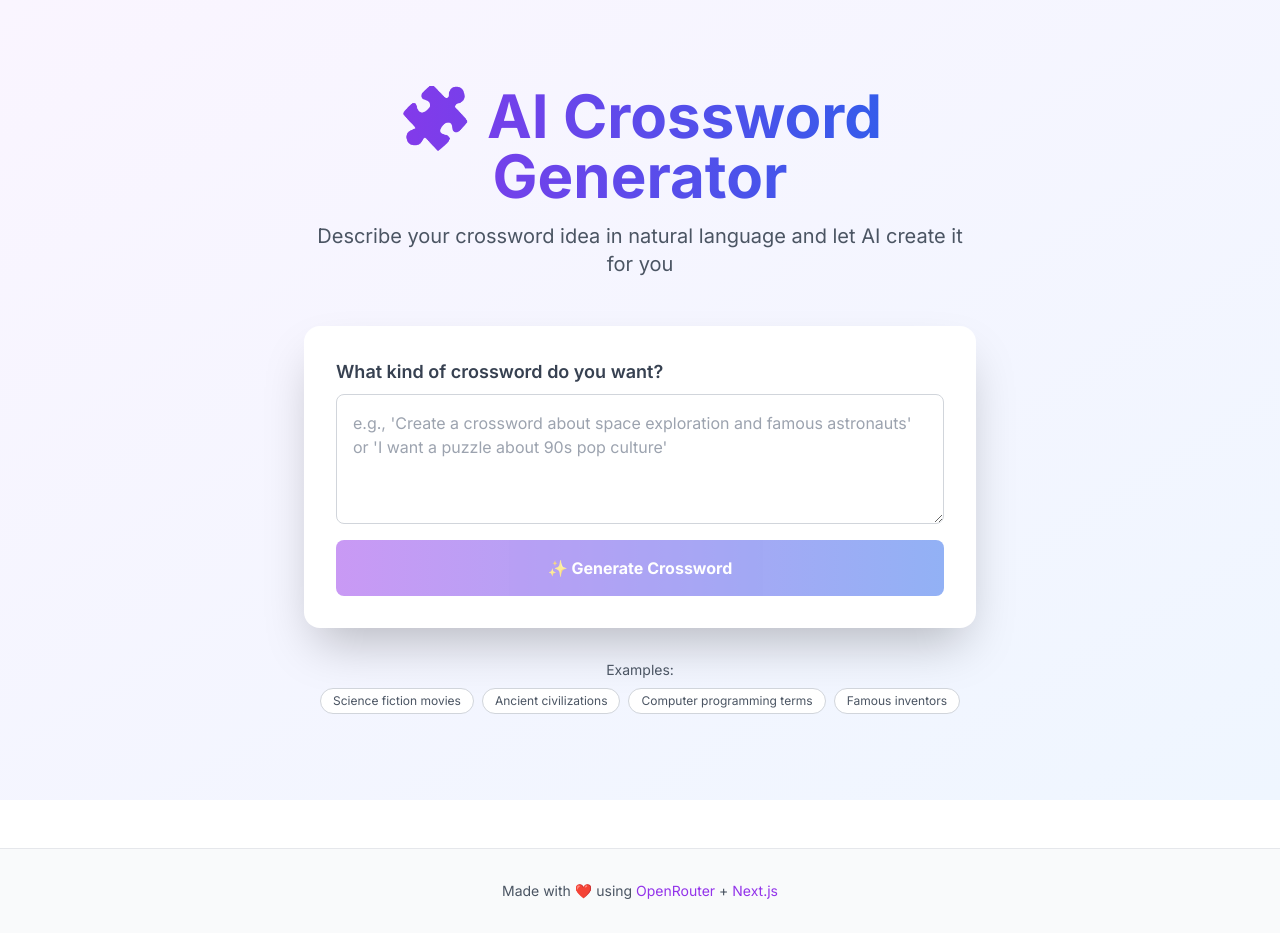
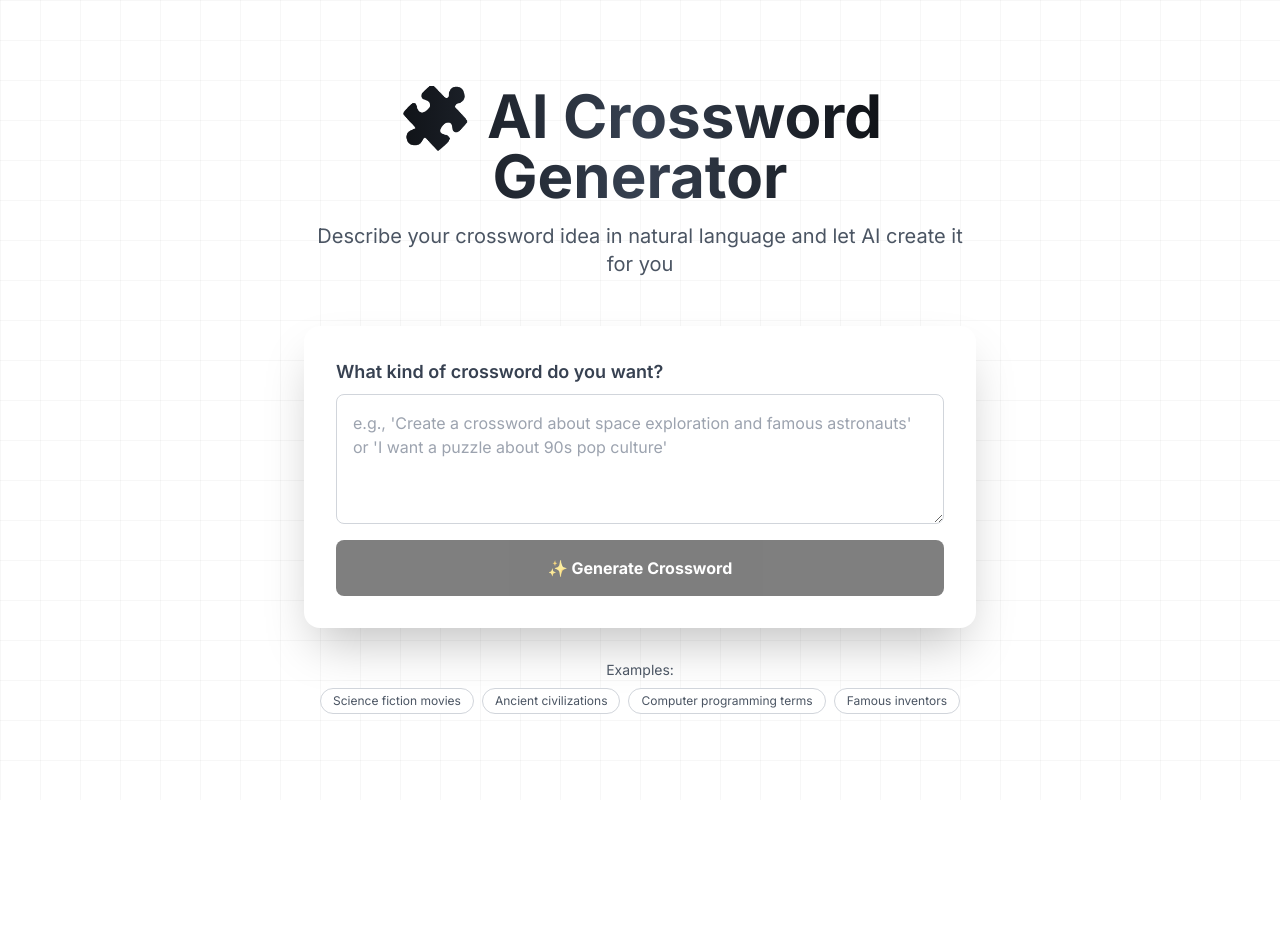
Before and after one commit to filiksyos/ai-crossword-generator, a Next.js app: page / in a window 1280 px wide. After the commit the page ends 800 px from the top, so only its background shows below. Built offline with nearby package versions, Linux system fonts and the light colour scheme.

Commit message:
whatever

```diff
--- a/app/components/ClueList.tsx
+++ b/app/components/ClueList.tsx
@@ -13,7 +13,7 @@ export default function ClueList({ clues, completedClues }: ClueListProps) {
 
   const renderClues = (clueList: CrosswordClue[], title: string) => (
     <div className="mb-6">
-      <h3 className="text-xl font-bold mb-3 text-gray-800">{title}</h3>
+      <h3 className="text-xl font-bold mb-3 text-black">{title}</h3>
       <div className="space-y-2">
         {clueList.map((clue) => (
           <div
@@ -22,7 +22,7 @@ export default function ClueList({ clues, completedClues }: ClueListProps) {
               completedClues.has(clue.number) ? 'bg-green-100 text-green-800' : 'bg-gray-50'
             }`}
           >
-            <span className="font-semibold">{clue.number}.</span> {clue.clue}
+            <span className="font-bold text-black">{clue.number}.</span> <span className="text-gray-700">{clue.clue}</span>
           </div>
         ))}
       </div>
@@ -30,7 +30,7 @@ export default function ClueList({ clues, completedClues }: ClueListProps) {
   );
 
   return (
-    <div className="bg-white p-6 rounded-lg shadow-lg max-h-[600px] overflow-y-auto">
+    <div className="bg-white/90 backdrop-blur-sm p-6 rounded-lg shadow-lg max-h-[600px] overflow-y-auto">
       {renderClues(acrossClues, 'Across')}
       {renderClues(downClues, 'Down')}
     </div>
--- a/app/components/CrosswordGrid.tsx
+++ b/app/components/CrosswordGrid.tsx
@@ -65,32 +65,31 @@ export default function CrosswordGrid({
   }, [selectedCell, grid, onCellChange, onCellSelect]);
 
   return (
-    <div ref={gridRef} className="inline-block bg-white p-4 rounded-lg shadow-lg">
-      <div className="grid gap-0" style={{ gridTemplateColumns: 'repeat(12, 1fr)' }}>
+    <div ref={gridRef} className="border-2 border-black rounded-lg overflow-hidden">
+      <div className="grid grid-cols-12 gap-0">
         {grid.map((row, y) =>
           row.map((cell, x) => (
             <div
               key={`${x}-${y}`}
               onClick={() => !cell.isBlank && onCellSelect(x, y)}
-              className={`w-10 h-10 border border-gray-400 relative cursor-pointer ${
-                cell.isBlank
-                  ? 'bg-black'
-                  : selectedCell?.x === x && selectedCell?.y === y
-                  ? 'bg-yellow-200'
-                  : 'bg-white hover:bg-gray-100'
+              className={`relative ${
+                cell.isBlank ? 'bg-black' : 'bg-white'
               }`}
+              style={{ width: '48px', height: '48px' }}
             >
               {!cell.isBlank && (
-                <>
+                <div className="w-full h-full border border-gray-300 relative">
                   {cell.number && (
-                    <span className="absolute top-0 left-0 text-[8px] font-bold px-0.5">
+                    <span className="absolute top-0.5 left-1 text-xs font-black text-black z-10">
                       {cell.number}
                     </span>
                   )}
-                  <div className="w-full h-full flex items-center justify-center text-lg font-bold">
+                  <div className={`w-full h-full flex items-center justify-center text-xl font-bold text-black ${
+                    selectedCell?.x === x && selectedCell?.y === y ? 'bg-blue-50' : ''
+                  }`}>
                     {cell.userInput || ''}
                   </div>
-                </>
+                </div>
               )}
             </div>
           ))
--- a/app/components/Footer.tsx
+++ /dev/null
@@ -1,18 +0,0 @@
-export default function Footer() {
-  return (
-    <footer className="bg-gray-50 border-t border-gray-200 py-8 mt-12">
-      <div className="container mx-auto px-4 text-center text-gray-600">
-        <p className="text-sm">
-          Made with ❤️ using{' '}
-          <a href="https://openrouter.ai/" target="_blank" rel="noopener noreferrer" className="text-purple-600 hover:text-purple-700">
-            OpenRouter
-          </a>{' '}
-          +{' '}
-          <a href="https://nextjs.org/" target="_blank" rel="noopener noreferrer" className="text-purple-600 hover:text-purple-700">
-            Next.js
-          </a>
-        </p>
-      </div>
-    </footer>
-  );
-}
--- a/app/components/LandingPage.tsx
+++ b/app/components/LandingPage.tsx
@@ -33,11 +33,16 @@ export default function LandingPage() {
     }
   };
 
+  const gridPattern = {
+    backgroundImage: 'linear-gradient(90deg,rgba(0,0,0,.03) 1px,transparent 0),linear-gradient(180deg,rgba(0,0,0,.03) 1px,transparent 0)',
+    backgroundSize: '40px 40px'
+  };
+
   return (
-    <div className="min-h-screen bg-gradient-to-br from-purple-50 to-blue-50 flex flex-col items-center justify-center p-4">
+    <div className="min-h-screen bg-white flex flex-col items-center justify-center p-4" style={gridPattern}>
       <div className="max-w-2xl w-full">
         <div className="text-center mb-12">
-          <h1 className="text-6xl font-bold mb-4 bg-gradient-to-r from-purple-600 to-blue-600 bg-clip-text text-transparent">
+          <h1 className="text-6xl font-bold mb-4 bg-gradient-to-r from-black via-gray-700 to-black text-transparent bg-clip-text">
             🧩 AI Crossword Generator
           </h1>
           <p className="text-gray-600 text-xl">
@@ -49,7 +54,7 @@ export default function LandingPage() {
           <label className="block mb-4">
             <span className="text-gray-700 font-semibold text-lg">What kind of crossword do you want?</span>
             <textarea
-              className="mt-2 block w-full rounded-lg border border-gray-300 p-4 text-gray-900 focus:border-purple-500 focus:ring-2 focus:ring-purple-200 transition-all"
+              className="mt-2 block w-full rounded-lg border border-gray-300 p-4 text-gray-900 focus:border-black focus:ring-2 focus:ring-black transition-all"
               rows={4}
               placeholder="e.g., 'Create a crossword about space exploration and famous astronauts' or 'I want a puzzle about 90s pop culture'"
               value={prompt}
@@ -61,7 +66,7 @@ export default function LandingPage() {
           <button
             onClick={handleGenerate}
             disabled={isLoading || !prompt.trim()}
-            className="w-full bg-gradient-to-r from-purple-600 to-blue-600 text-white font-bold py-4 px-6 rounded-lg hover:from-purple-700 hover:to-blue-700 disabled:opacity-50 disabled:cursor-not-allowed transition-all transform hover:scale-105 active:scale-95"
+            className="w-full bg-black text-white font-bold py-4 px-6 rounded-lg hover:bg-gray-800 disabled:opacity-50 disabled:cursor-not-allowed transition-all transform hover:scale-105 active:scale-95"
           >
             {isLoading ? (
               <span className="flex items-center justify-center">
@@ -84,7 +89,7 @@ export default function LandingPage() {
               <button
                 key={example}
                 onClick={() => setPrompt(`Create a crossword about ${example}`)}
-                className="text-xs bg-white px-3 py-1 rounded-full border border-gray-300 hover:border-purple-500 hover:text-purple-600 transition-all"
+                className="text-xs bg-white px-3 py-1 rounded-full border border-gray-300 hover:border-black hover:text-black transition-all"
                 disabled={isLoading}
               >
                 {example}
--- a/app/components/ScoreBoard.tsx
+++ b/app/components/ScoreBoard.tsx
@@ -18,23 +18,23 @@ export default function ScoreBoard({
   const percentage = totalWords > 0 ? Math.round((completedWords / totalWords) * 100) : 0;
 
   return (
-    <div className="bg-white p-6 rounded-lg shadow-lg">
-      <h2 className="text-2xl font-bold mb-4 text-gray-800">Your Progress</h2>
+    <div className="bg-white/90 backdrop-blur-sm p-6 rounded-lg shadow-lg">
+      <h2 className="text-2xl font-bold mb-4 text-black">Your Progress</h2>
 
       <div className="mb-6">
         <div className="flex justify-between mb-2">
           <span className="text-gray-600">Completed:</span>
-          <span className="font-bold text-purple-600">
+          <span className="font-bold text-black">
             {completedWords} / {totalWords}
           </span>
         </div>
         <div className="w-full bg-gray-200 rounded-full h-4">
           <div
-            className="bg-gradient-to-r from-purple-600 to-blue-600 h-4 rounded-full transition-all duration-500"
+            className="bg-black h-4 rounded-full transition-all duration-500"
             style={{ width: `${percentage}%` }}
           />
         </div>
-        <div className="text-center mt-2 text-2xl font-bold text-purple-600">
+        <div className="text-center mt-2 text-2xl font-bold text-black">
           {percentage}%
         </div>
       </div>
@@ -42,14 +42,14 @@ export default function ScoreBoard({
       <div className="space-y-3">
         <button
           onClick={onCheckAnswers}
-          className="w-full bg-purple-600 text-white font-semibold py-3 px-4 rounded-lg hover:bg-purple-700 transition-all"
+          className="w-full bg-black text-white font-semibold py-3 px-4 rounded-lg hover:bg-gray-800 transition-all"
         >
           ✓ Check Answers
         </button>
 
         <button
           onClick={onShowAnswers}
-          className="w-full bg-blue-600 text-white font-semibold py-3 px-4 rounded-lg hover:bg-blue-700 transition-all"
+          className="w-full bg-black text-white font-semibold py-3 px-4 rounded-lg hover:bg-gray-800 transition-all"
         >
           💡 Show Answers
         </button>
--- a/app/layout.tsx
+++ b/app/layout.tsx
@@ -1,7 +1,6 @@
 import { Inter } from 'next/font/google'
 import './globals.css'
 import React from 'react'
-import Footer from './components/Footer'
 
 const inter = Inter({ subsets: ['latin'] })
 
@@ -19,7 +18,6 @@ export default function RootLayout({
     <html lang="en">
       <body className={inter.className}>
         {children}
-        <Footer />
       </body>
     </html>
   )
--- a/app/puzzle/page.tsx
+++ b/app/puzzle/page.tsx
@@ -94,10 +94,15 @@ export default function PuzzlePage() {
     );
   }
 
+  const gridPattern = {
+    backgroundImage: 'linear-gradient(90deg,rgba(0,0,0,.03) 1px,transparent 0),linear-gradient(180deg,rgba(0,0,0,.03) 1px,transparent 0)',
+    backgroundSize: '40px 40px'
+  };
+
   return (
-    <div className="min-h-screen bg-gradient-to-br from-purple-50 to-blue-50 p-8">
+    <div className="min-h-screen bg-white p-8" style={gridPattern}>
       <div className="max-w-7xl mx-auto">
-        <h1 className="text-4xl font-bold text-center mb-8 bg-gradient-to-r from-purple-600 to-blue-600 bg-clip-text text-transparent">
+        <h1 className="text-4xl font-bold text-center mb-8 bg-gradient-to-r from-black via-gray-700 to-black text-transparent bg-clip-text">
           🧩 Your AI-Generated Crossword
         </h1>
 
```
Also changed, not shown: 1 other file (tests, documents, lock files or other folders).
